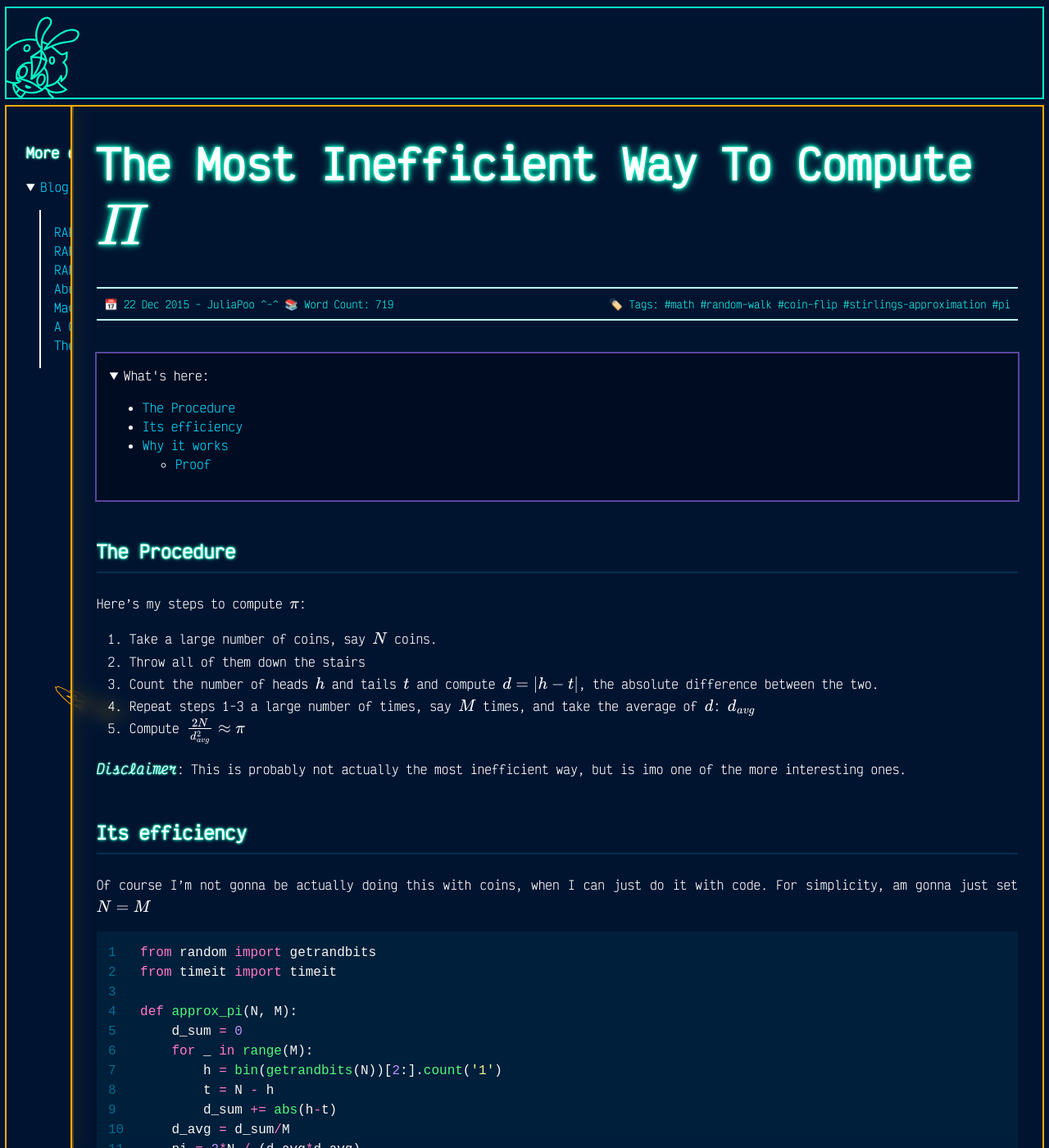
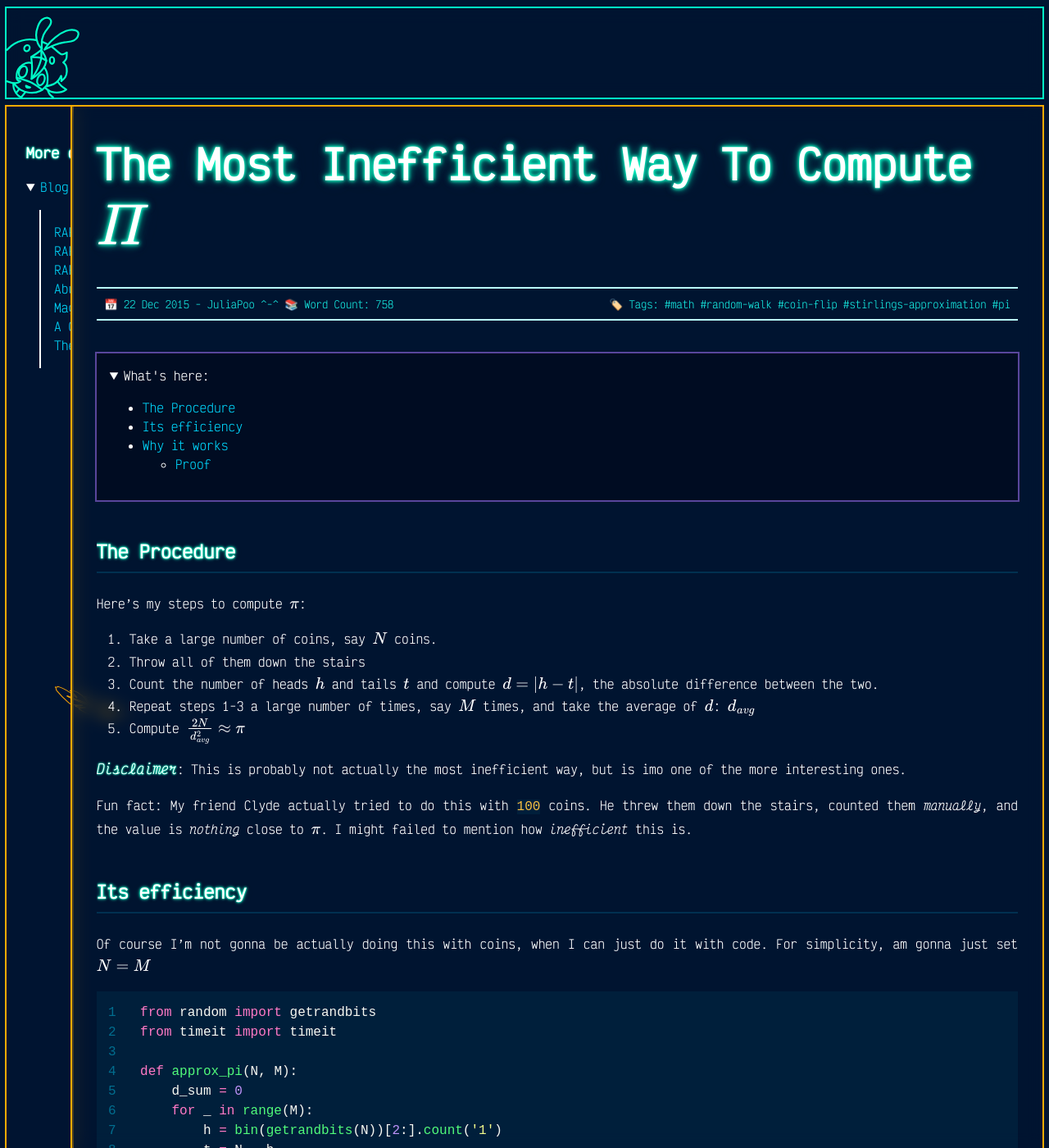
Before and after one commit to JuliaPoo/juliapoo.github.io, a Jekyll site: the page built from _posts/2015-12-22-most-inefficient-compute-pi.md, in a window 1280 px wide and 1400 px high. Shown: the whole window at 82% size. Built offline with Jekyll 4.4.1, drawn with Linux system fonts in a browser that asks for light colours; formulas are drawn with MathJax 3.

Commit message:
Added annecdote

```diff
--- a/_posts/2015-12-22-most-inefficient-compute-pi.md
+++ b/_posts/2015-12-22-most-inefficient-compute-pi.md
@@ -31,6 +31,8 @@ Here's my steps to compute $\pi$:
 5. Compute $\frac{2N}{d_{avg}^2} \approx \pi$
 
 <span class="glow-text" style="font-size:large">_Disclaimer_</span>: This is probably not actually the most inefficient way, but is imo one of the more interesting ones.
+
+Fun fact: My friend Clyde actually tried to do this with `100` coins. He threw them down the stairs, counted them _manually_, and the value is _nothing_ close to $\pi$. I might failed to mention how _inefficient_ this is.
 
 ## Its efficiency
 
```
